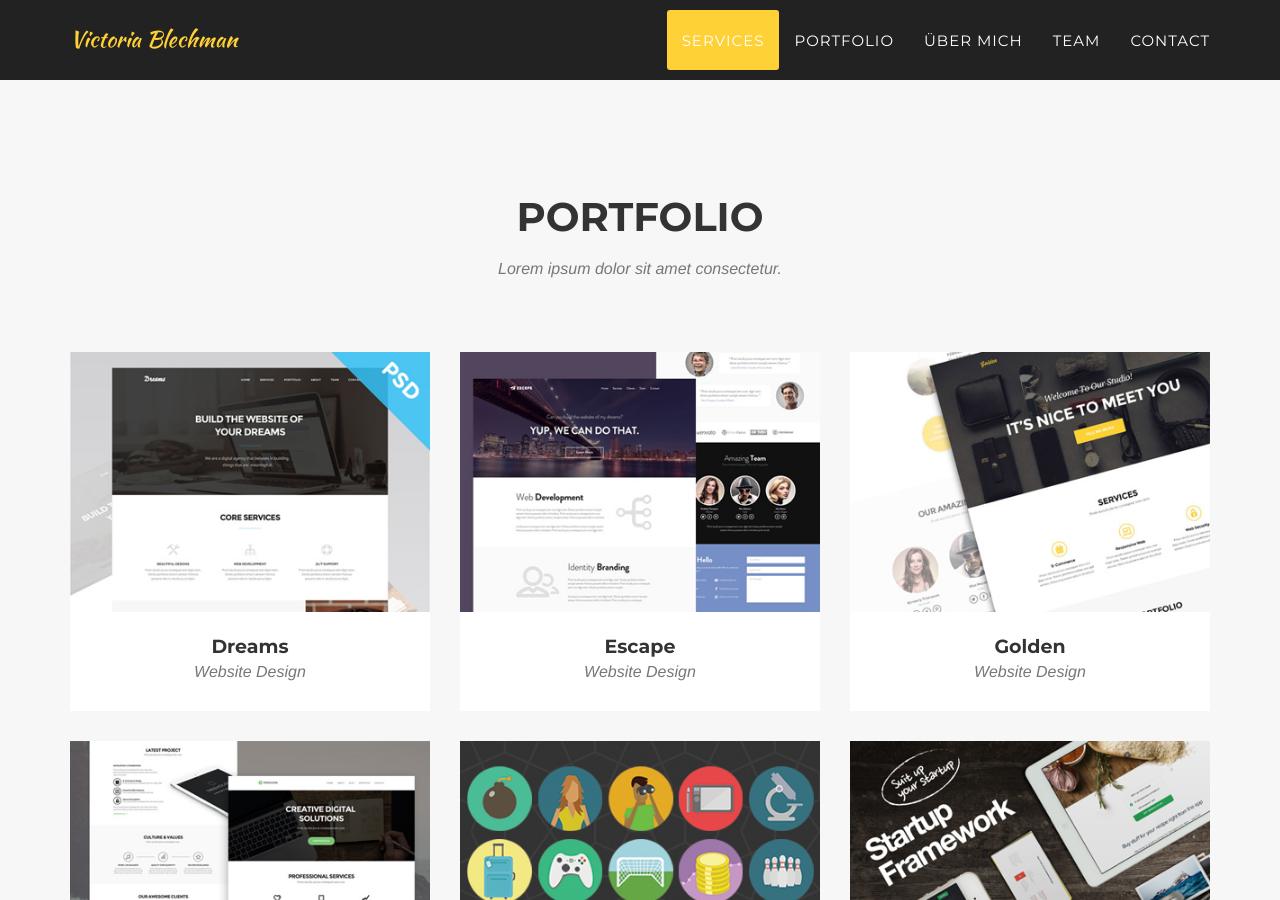
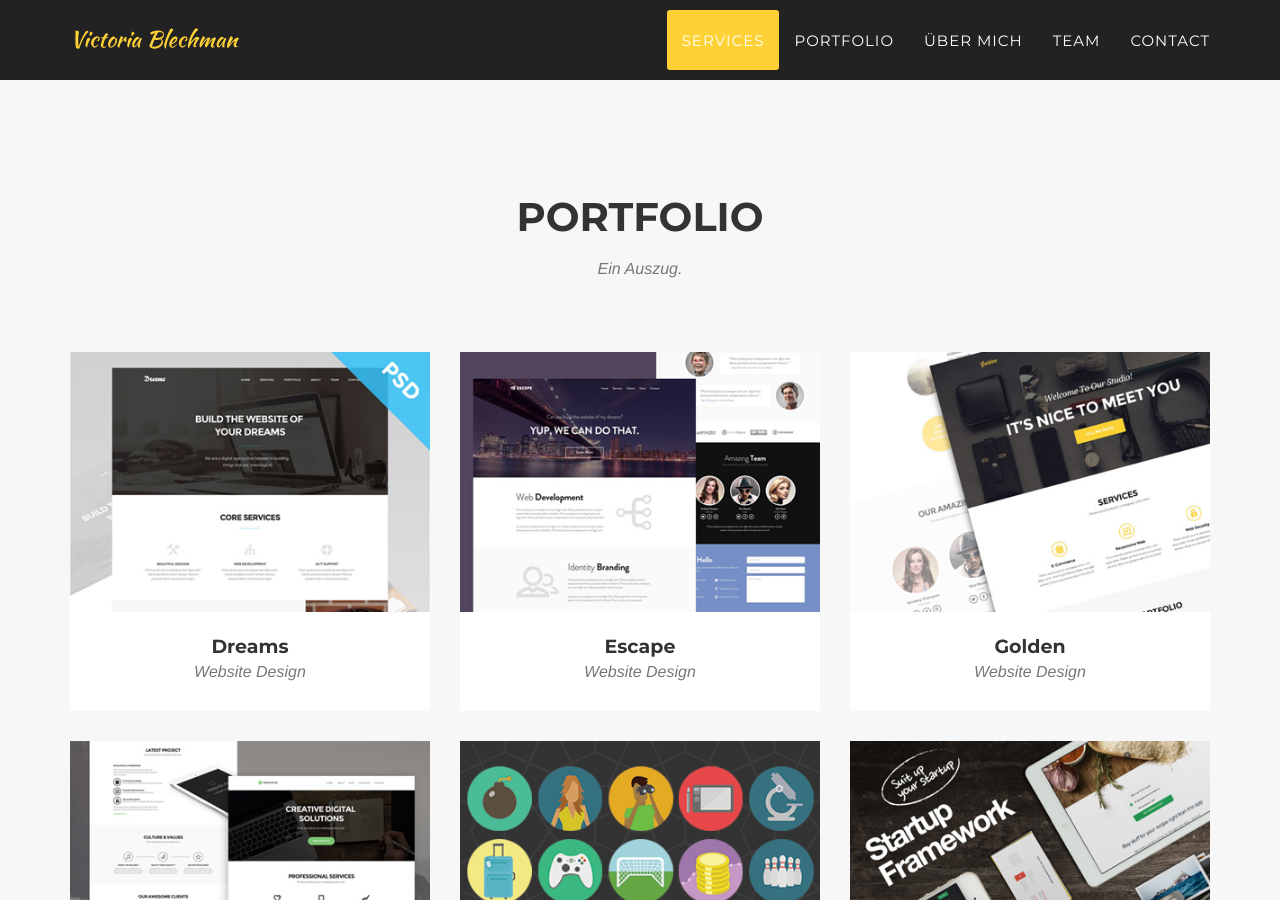
Before and after one commit to blechman/blechman.github.io, a Jekyll site: the page built from index.html, in a window 1280 px wide and 900 px high, scrolled down 1460 px. Built offline with Jekyll 4.4.1, drawn with Linux system fonts in a browser that asks for light colours; some web fonts are replaced.

Commit message:
Update portfolio_grid.html

```diff
--- a/_includes/portfolio_grid.html
+++ b/_includes/portfolio_grid.html
@@ -4,7 +4,7 @@
             <div class="row">
                 <div class="col-lg-12 text-center">
                     <h2 class="section-heading">Portfolio</h2>
-                    <h3 class="section-subheading text-muted">Lorem ipsum dolor sit amet consectetur.</h3>
+                    <h3 class="section-subheading text-muted">Ein Auszug.</h3>
                 </div>
             </div>
             <div class="row">
```
